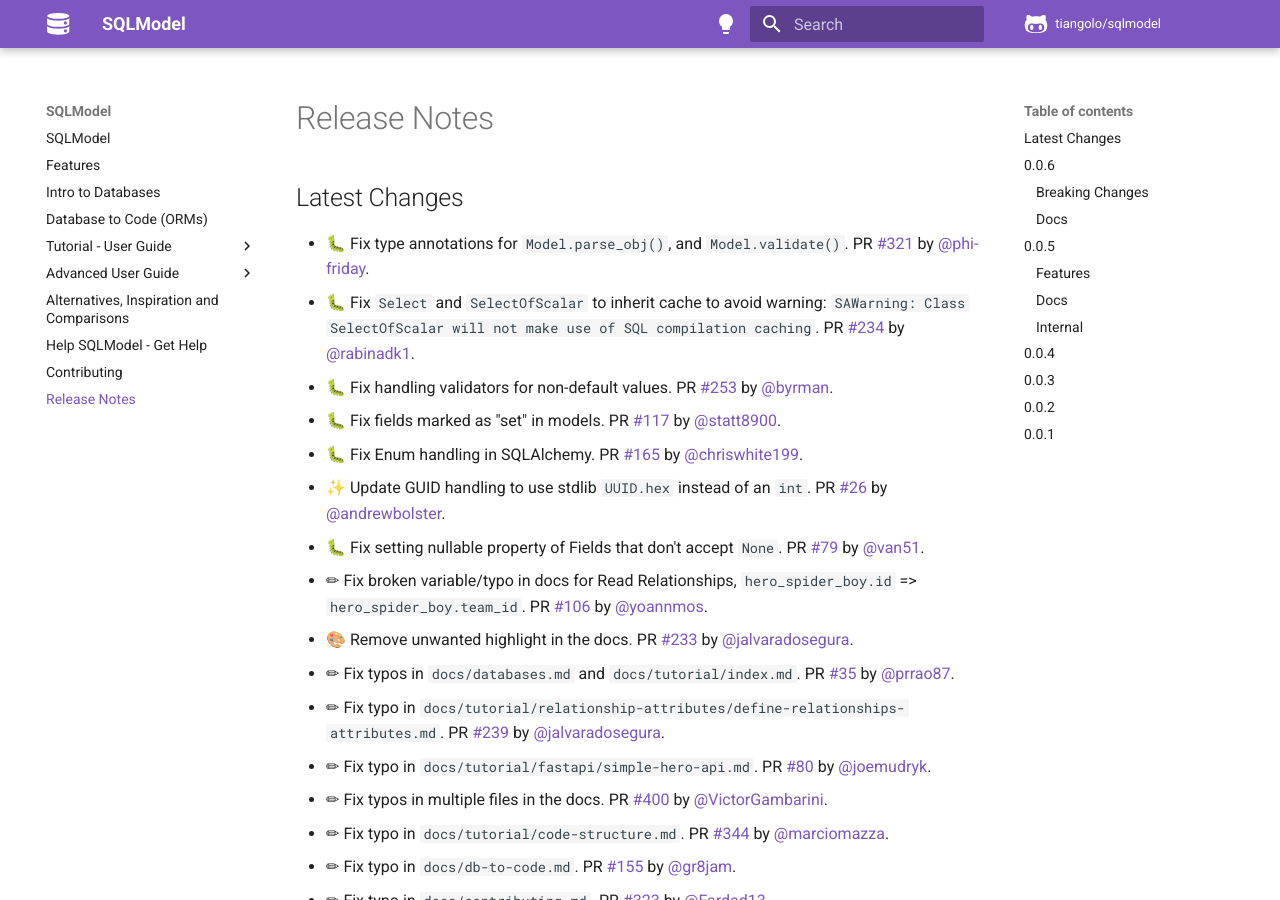
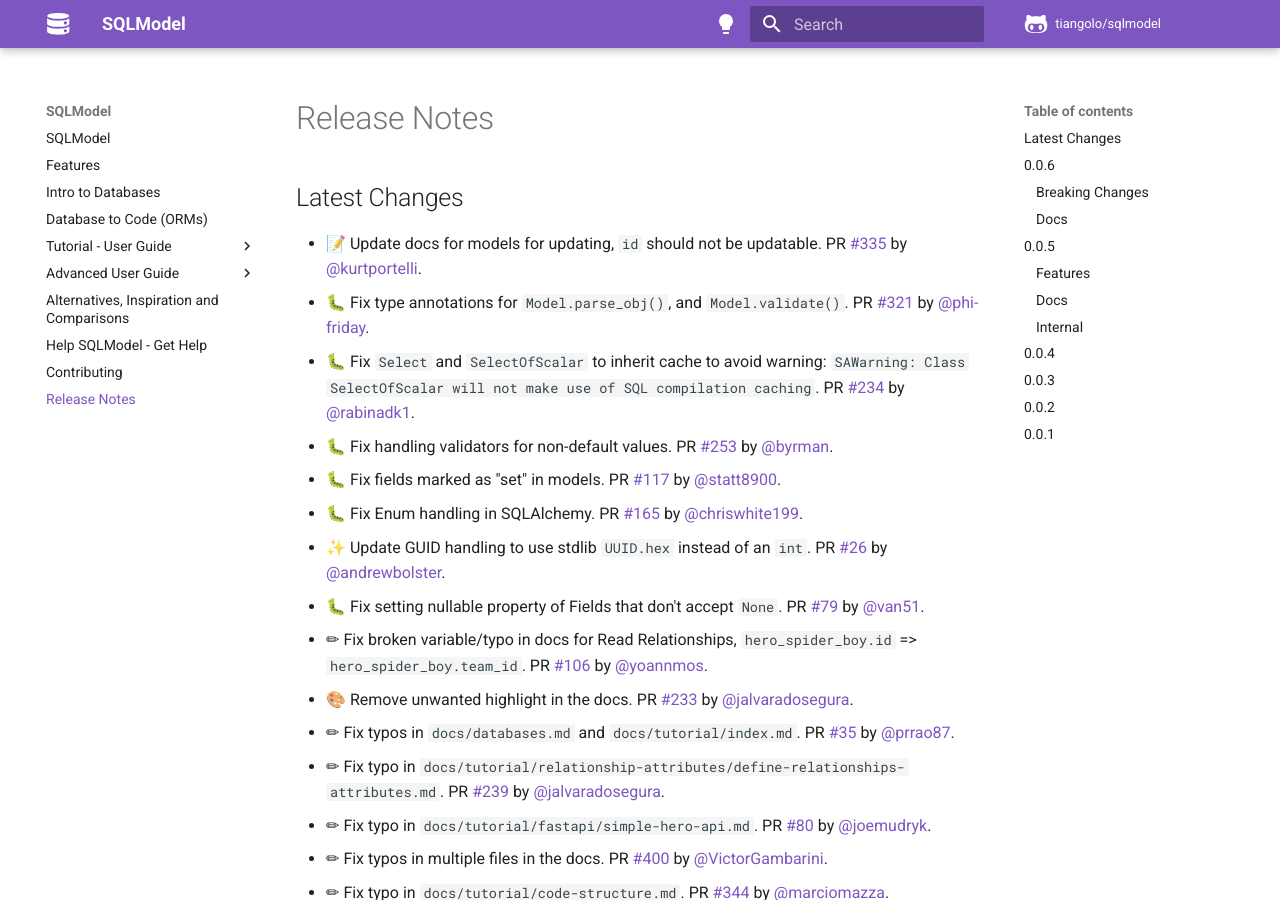
Before and after one commit to upmorpheus/Laravel-perfect, an MkDocs documentation site: the page built from docs/release-notes.md, in a window 1280 px wide and 900 px high. Built offline with MkDocs 1.6.1 and Material for MkDocs 9.7.7, drawn with Linux system fonts in a browser that asks for light colours; comment, search, counter and statistics services are not loaded.

Commit message:
📝 Update release notes

```diff
--- a/docs/release-notes.md
+++ b/docs/release-notes.md
@@ -2,6 +2,7 @@
 
 ## Latest Changes
 
+* 📝 Update docs for models for updating, `id` should not be updatable. PR [#335](https://github.com/tiangolo/sqlmodel/pull/335) by [@kurtportelli](https://github.com/kurtportelli).
 * 🐛 Fix type annotations for `Model.parse_obj()`, and `Model.validate()`. PR [#321](https://github.com/tiangolo/sqlmodel/pull/321) by [@phi-friday](https://github.com/phi-friday).
 * 🐛 Fix `Select` and `SelectOfScalar` to inherit cache to avoid warning: `SAWarning: Class SelectOfScalar will not make use of SQL compilation caching`. PR [#234](https://github.com/tiangolo/sqlmodel/pull/234) by [@rabinadk1](https://github.com/rabinadk1).
 * 🐛 Fix handling validators for non-default values. PR [#253](https://github.com/tiangolo/sqlmodel/pull/253) by [@byrman](https://github.com/byrman).
```
